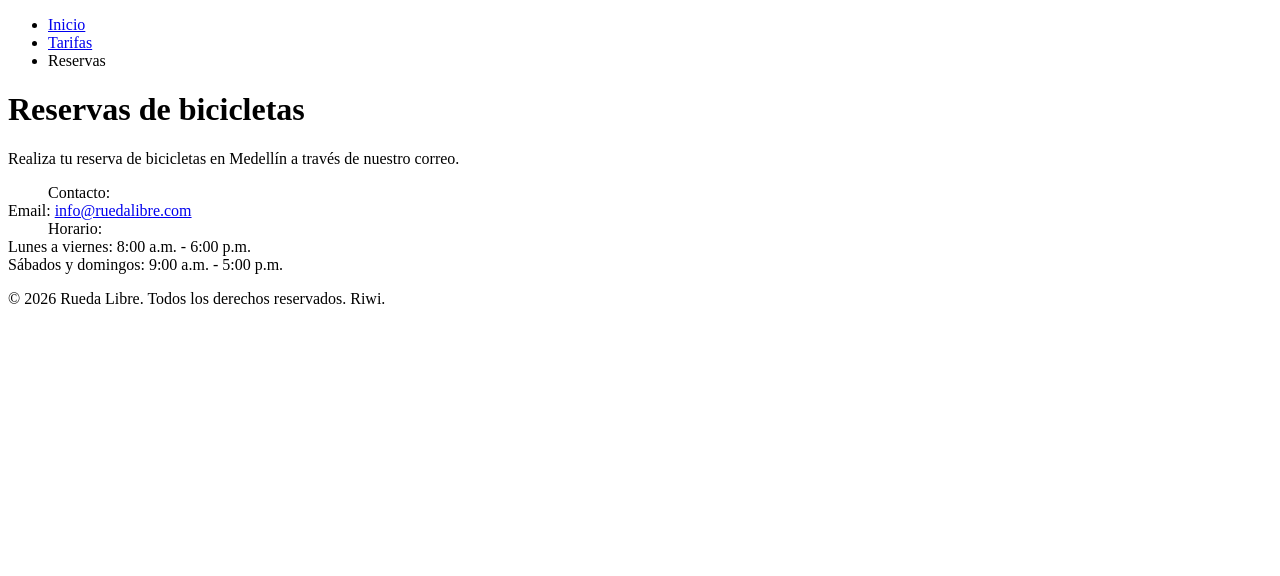
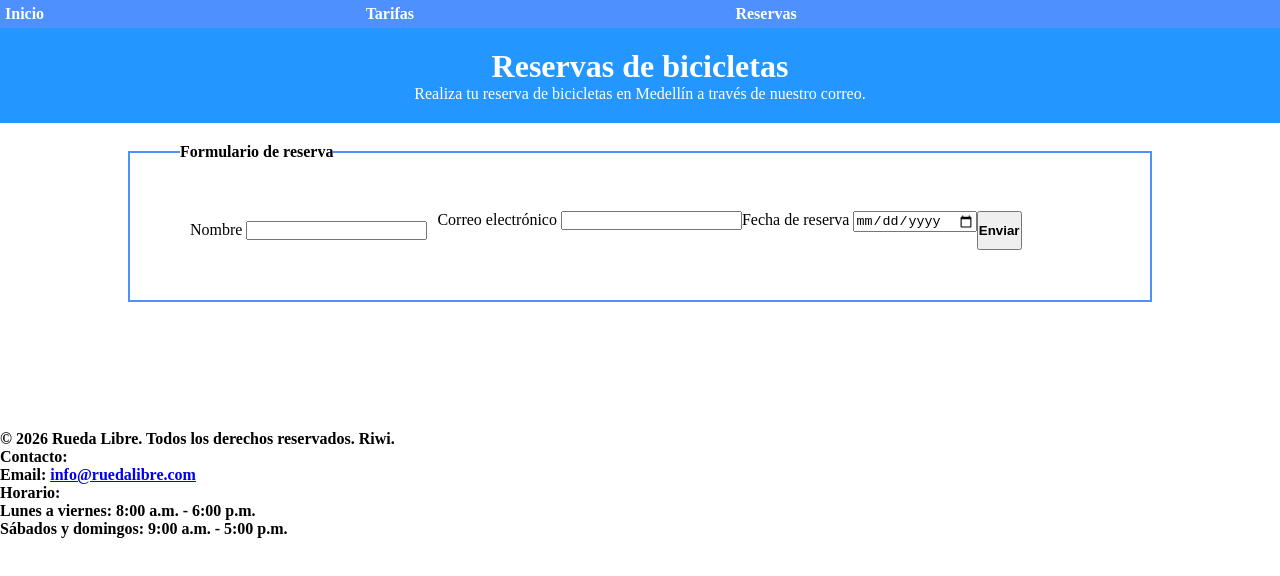
Before and after one commit to Alexruiz0906/rueda-libre, a plain HTML site: page paginas/reservas.html in a window 1280 px wide. Drawn offline with Linux system fonts and the light colour scheme.

Commit message:
improving my webpage with CSS

```diff
--- /dev/null
+++ b/css/styles.css
@@ -0,0 +1,57 @@
+* {
+    margin: 0px;
+    padding: 0;
+    box-sizing:
+    border-box;
+}
+nav {
+    background-color:  	#4f90ff;
+    color: #00000000;
+    padding: 5px;
+}
+#nav-home {
+    display: inline-block;
+    margin-right: 25%;
+}
+#nav-tarifas {
+    display: inline-block;
+    margin-right: 25%;
+}
+#nav-reservas {
+    display: inline-block;
+    margin-right: 25%;
+}
+#home, #tarifas, #reservas {
+    color: white;
+    text-decoration: none;
+    font-weight: bold;
+}
+#header {
+    background-color: #2496ff;
+    color: white;
+    padding: 20px;
+    text-align: center;
+}
+#reservation-info {
+    align-items: center;
+    justify-content: center;
+    margin: 10%;
+    margin-top: 20px;
+    padding: 50px;
+
+}
+#form-fields{
+    display: flex;
+    text-align: center;
+
+}
+fieldset {
+    border: 2px solid #4f90ff;
+    padding: 50px;
+    margin: 10%;
+    margin-top: 20px;
+}
+#form-name {
+    margin: 10px;
+    align-items: center;
+}
--- a/paginas/reservas.html
+++ b/paginas/reservas.html
@@ -4,20 +4,48 @@
     <meta charset="UTF-8">
     <meta name="viewport" content="width=device-width, initial-scale=1.0">
     <title>Reservas</title>
+    <link rel="stylesheet" href="../css/styles.css">
 </head>
 <body>
-    <nav>
-        <ul>
-            <li><a href="../index.html">Inicio</a></li>
-            <li><a href="tarifas.html">Tarifas</a></li>
-            <li>Reservas</li>
-        </ul>
+    <nav id="navegator">
+            <div id="nav-home">
+                <a href="../index.html" id="home">Inicio</a></li>
+            </div>
+            <div id="nav-tarifas">
+                <a href="tarifas.html" id="tarifas">Tarifas</a></li>
+            </div>
+            <div id="nav-reservas">
+                <a href="reservas.html" id="reservas">Reservas</a></li>
+            </div>
     </nav>
-    <header>
+    <header id="header">
         <h1>Reservas de bicicletas</h1>
         <p>Realiza tu reserva de bicicletas en Medellín a través de nuestro correo.</p>
     </header>
-    <main>
+    <main id="main">
+            <fieldset>
+                <legend><b>Formulario de reserva</b></legend>
+                <form action="../index.html" method="post" id="reservation-form">
+                    <div id="form-fields">
+                        <div id="form-name">
+                            <label for="name">Nombre</label>
+                            <input type="text" id="name" name="user_name" />
+                        </div>
+                        <div id="form-email">
+                            <label for="email">Correo electrónico</label>
+                            <input type="email" id="email" name="user_email" />
+                        </div>
+                        <div id="form-date">
+                            <label for="date">Fecha de reserva</label>
+                            <input type="date" id="date" name="reservation_date" />
+                        </div>
+                        <button type="submit"><b>Enviar</button>
+                    </div>
+                </form>
+            </fieldset>
+    </main>
+    <footer>
+        <p>&copy; 2026 Rueda Libre. Todos los derechos reservados. Riwi.</p>
         <dl>
             <dd>Contacto:</dd>
             <dt>Email: <a href="mailto:info@ruedalibre.com">info@ruedalibre.com</a></dt>
@@ -25,10 +53,7 @@
             <dt>Lunes a viernes: 8:00 a.m. - 6:00 p.m.</dt>
             <dt>Sábados y domingos: 9:00 a.m. - 5:00 p.m.</dt>
         </dl>
-    </main>
-        <footer>
-            <p>&copy; 2026 Rueda Libre. Todos los derechos reservados. Riwi.</p>
 
-        </footer>
+    </footer>
 </body>
 </html>
```
